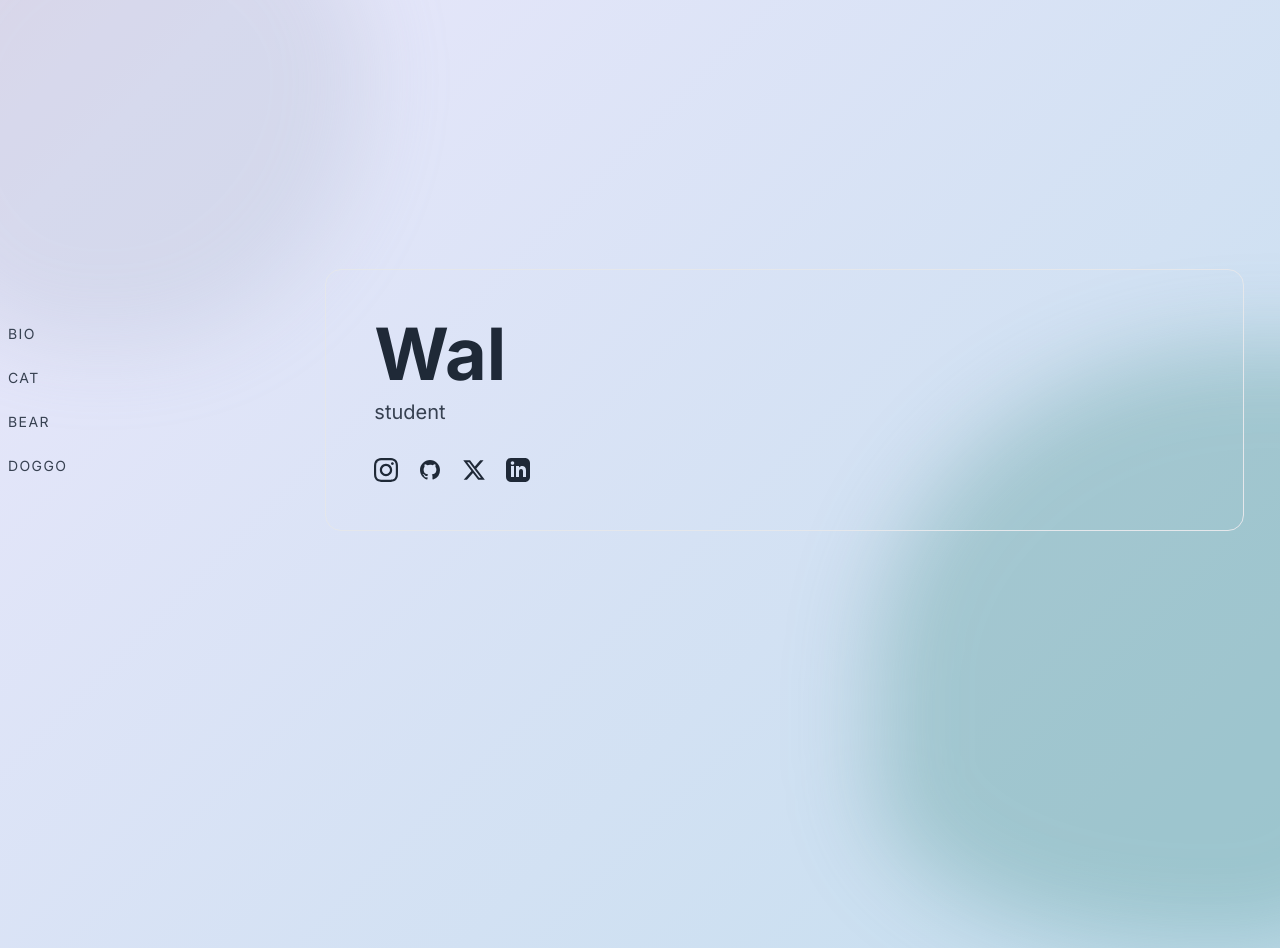
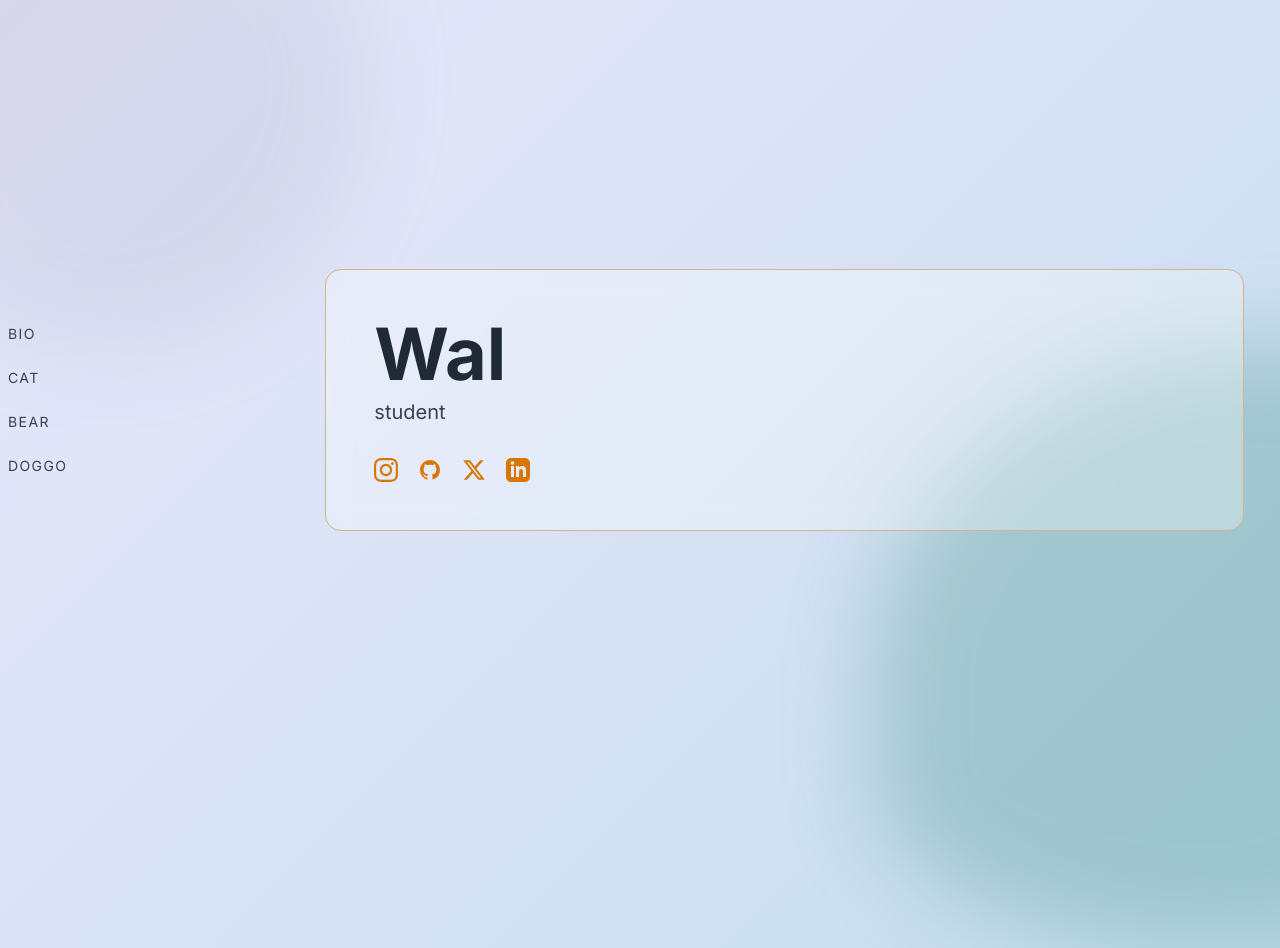
Before and after one commit to Maxylium/Maxylium.github.io, a plain HTML site: page index.html in a window 1280 px wide. Shown: the top 948 px of the page. Drawn offline with nearby package versions, Linux system fonts and the light colour scheme.

Commit message:
Update index.html

```diff
--- a/index.html
+++ b/index.html
@@ -4,7 +4,7 @@
     <meta charset="UTF-8" />
     <meta name="viewport" content="width=device-width, initial-scale=1" />
     <title>itswal</title>
-    <link href="https://cdn.jsdelivr.net/npm/tailwindcss@2.2.19/dist/tailwind.min.css" rel="stylesheet">
+    <script src="https://cdn.tailwindcss.com"></script>
     <link rel="preconnect" href="https://fonts.googleapis.com" />
     <link rel="preconnect" href="https://fonts.gstatic.com" crossorigin />
     <link
```
